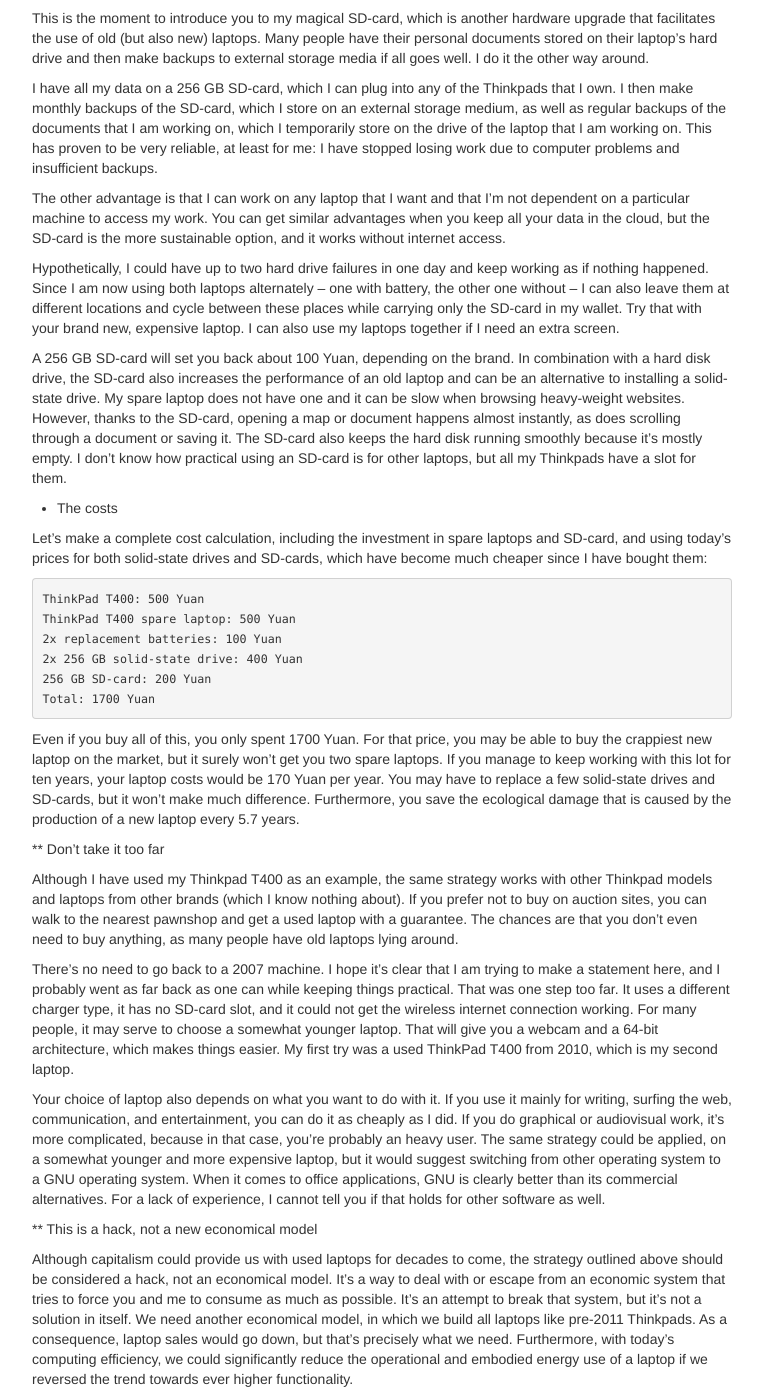
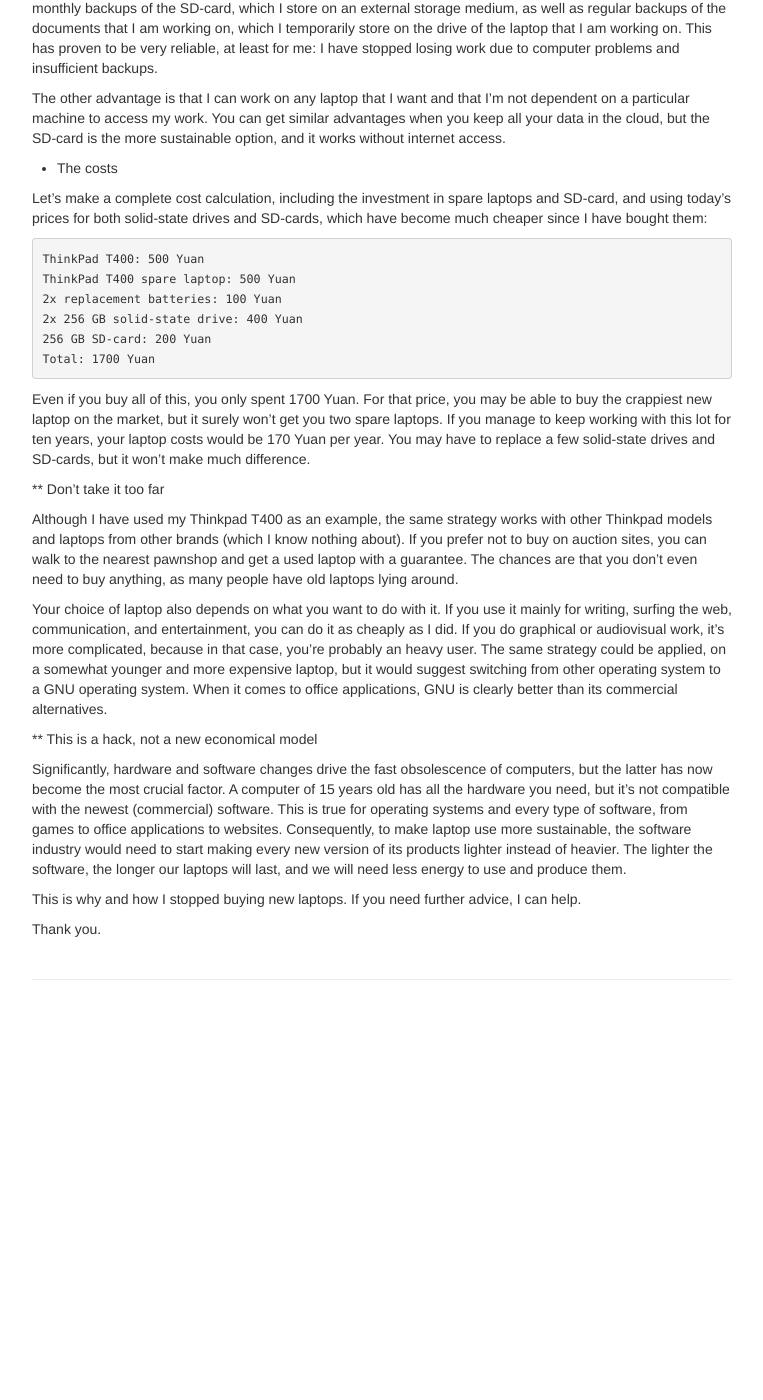
Before and after one commit to wxie2017/wxie2017.github.io, a Jekyll site: the page built from pages/speech/keynote-why-how-stop-buying-new-laptop.md, in a window 1280 px wide and 1400 px high, scrolled down 2844 px. Shown: the whole window, without its empty margins (258-1021 px from the left). Built offline with Jekyll 4.4.1, drawn with Linux system fonts in a browser that asks for light colours; after the commit the page ends 3855 px from its top, so only the background shows below that; some of the changed text lies outside the part shown.

Commit message:
final update

```diff
--- a/pages/speech/keynote-why-how-stop-buying-new-laptop.md
+++ b/pages/speech/keynote-why-how-stop-buying-new-laptop.md
@@ -34,7 +34,7 @@
 first brand new personal laptop I bought for myself.
 
 In 2017, my Tongfang laptop's hard drive was broken. I decided not to buy
-any new laptops. Instead, I purchased online for 100 Yuan hard drive and
+a new laptop. Instead, I purchased online for 100 Yuan hard drive and
 100 RAM which did everything that I wanted and needed. Including a new
 battery, a new keyboard and a simple hardware upgrade, I invested less
 than 500 Yuan.
@@ -105,11 +105,11 @@
 ** My first laptop: Compaq
 
 In 2007, when I was working as a senior software developer, I got my first laptop,
-a Compaq evo. Little more than two or three years later, the charger started
-malfunctioning. When informed of the price for a new charger, I was so disgusted with
-Compaq's sales practices – chargers are very cheap to produce, but Compaq sold them for a
-lot of money – that I refused to buy it. Instead, I applied for a new laptop from my
-employer, which is my second laptop.
+a Compaq evo. Little more than three years later, the charger started malfunctioning.
+When informed of the price for a new charger, I was so disgusted with Compaq's sales
+practices – chargers are very cheap to produce, but Compaq sold them for a lot of
+money – that I refused to buy it. Instead, I applied for a new laptop from my employer,
+which is my second laptop.
 
 ** My second laptop: IBM ThinkPad T400
 
@@ -120,7 +120,7 @@
 Every component in the laptop could be screwed off and replaced.
 
 This machine was changed to my third laptop in 2015 according to company IT policy, plus
-it battery was broken.
+its battery was broken.
 
 ** My third laptop: Lenovo Thinkpad T430
 
@@ -186,13 +186,6 @@
 as possible, having more than sufficient spare parts available. I had a spare laptop ready
 and started using that one whenever I needed or wanted to work outside.
 
-** The magical SD-card
-
-This is the moment to introduce you to my magical SD-card, which is another hardware
-upgrade that facilitates the use of old (but also new) laptops. Many people have their
-personal documents stored on their laptop's hard drive and then make backups to external
-storage media if all goes well. I do it the other way around.
-
 I have all my data on a 256 GB SD-card, which I can plug into any of the Thinkpads that
 I own. I then make monthly backups of the SD-card, which I store on an external storage
 medium, as well as regular backups of the documents that I am working on, which I
@@ -204,21 +197,6 @@
 on a particular machine to access my work. You can get similar advantages when you keep all
 your data in the cloud, but the SD-card is the more sustainable option, and it works without
 internet access.
-
-Hypothetically, I could have up to two hard drive failures in one day and keep working as
-if nothing happened. Since I am now using both laptops alternately – one with battery, the
-other one without – I can also leave them at different locations and cycle between these
-places while carrying only the SD-card in my wallet. Try that with your brand new, expensive
-laptop. I can also use my laptops together if I need an extra screen.
-
-A 256 GB SD-card will set you back about 100 Yuan, depending on the brand. In combination
-with a hard disk drive, the SD-card also increases the performance of an old laptop and can
-be an alternative to installing a solid-state drive. My spare laptop does not have one and
-it can be slow when browsing heavy-weight websites. However, thanks to the SD-card, opening
-a map or document happens almost instantly, as does scrolling through a document or saving
-it. The SD-card also keeps the hard disk running smoothly because it's mostly empty. I don't
-know how practical using an SD-card is for other laptops, but all my Thinkpads have a slot
-for them.
 
 * The costs
 
@@ -237,8 +215,7 @@
 buy the crappiest new laptop on the market, but it surely won’t get you two spare laptops.
 If you manage to keep working with this lot for ten years, your laptop costs would be 170
 Yuan per year. You may have to replace a few solid-state drives and SD-cards, but it won’t
-make much difference. Furthermore, you save the ecological damage that is caused by the
-production of a new laptop every 5.7 years.
+make much difference.
 
 ** Don’t take it too far
 
@@ -248,34 +225,15 @@
 with a guarantee. The chances are that you don’t even need to buy anything, as many people
 have old laptops lying around.
 
-There’s no need to go back to a 2007 machine. I hope it’s clear that I am trying to make
-a statement here, and I probably went as far back as one can while keeping things practical.
-That was one step too far. It uses a different charger type, it has no SD-card slot, and it
-could not get the wireless internet connection working. For many people, it may serve to
-choose a somewhat younger laptop. That will give you a webcam and a 64-bit architecture,
-which makes things easier. My first try was a used ThinkPad T400 from 2010, which is my
-second laptop.
-
 Your choice of laptop also depends on what you want to do with it. If you use it mainly
 for writing, surfing the web, communication, and entertainment, you can do it as cheaply as
 I did. If you do graphical or audiovisual work, it’s more complicated, because in that
 case, you’re probably an heavy user. The same strategy could be applied, on a somewhat
 younger and more expensive laptop, but it would suggest switching from other operating system
 to a GNU operating system. When it comes to office applications, GNU is clearly better than
-its commercial alternatives. For a lack of experience, I cannot tell you if that holds for
-other software as well.
+its commercial alternatives.
 
 ** This is a hack, not a new economical model
-
-Although capitalism could provide us with used laptops for decades to come, the strategy
-outlined above should be considered a hack, not an economical model. It’s a way to deal
-with or escape from an economic system that tries to force you and me to consume as much
-as possible. It’s an attempt to break that system, but it’s not a solution in itself.
-We need another economical model, in which we build all laptops like pre-2011 Thinkpads.
-As a consequence, laptop sales would go down, but that’s precisely what we need.
-Furthermore, with today's computing efficiency, we could significantly reduce the
-operational and embodied energy use of a laptop if we reversed the trend towards ever
-higher functionality.
 
 Significantly, hardware and software changes drive the fast obsolescence of computers, but
 the latter has now become the most crucial factor. A computer of 15 years old has all the
```
Also changed, not shown: other parts of pages/speech/keynote-why-how-stop-buying-new-laptop.md (+5 -5 lines).
